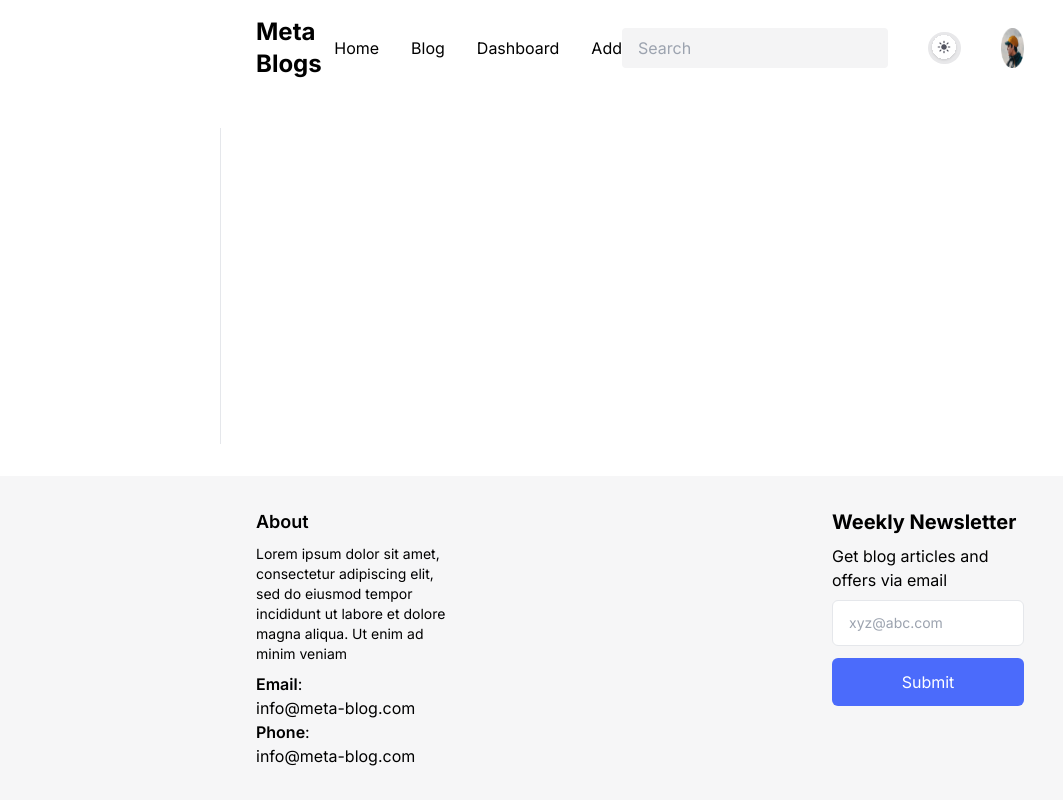
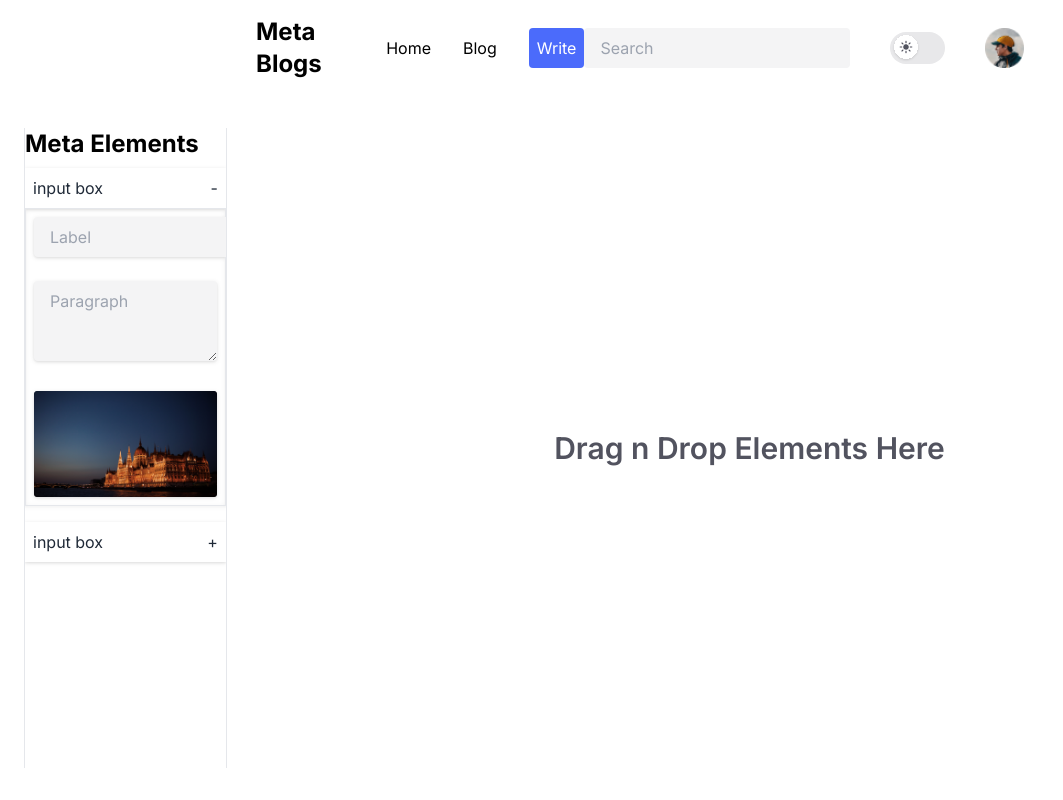
Before and after one commit to jeetshah47/meta-blogs, a Next.js app: page /blogs/new in a window 1280 px wide. Shown: the whole page, without its empty margins (0-1063 px from the left). Built offline with nearby package versions, Linux system fonts and the light colour scheme.

Commit message:
Push Drag n Drop

```diff
--- /dev/null
+++ b/app/blogs/components/elements/element-section.tsx
@@ -0,0 +1,57 @@
+import Accordion from "@/app/components/accordion/accordion";
+import React, { useState } from "react";
+
+const ElementSection = () => {
+  const [current, setCurrent] = useState(0);
+
+  return (
+    <div>
+      <Accordion
+        active={current === 0}
+        onClick={() => setCurrent(current === 0 ? -1 : 0)}
+        title="input box"
+      >
+        <input
+          placeholder="Label"
+          className="bg-primary dark:bg-dark-secondary outline-none py-2 px-4 rounded"
+          disabled
+        />
+        <div className="py-3" />
+        <textarea
+          placeholder="Paragraph"
+          className=" bg-primary dark:bg-dark-secondary outline-none py-2 px-4 rounded h-20 w-full"
+          disabled
+        ></textarea>
+        <div className="py-3" />
+
+        <picture>
+          <img alt="Image" src="/imgs/dummer.png" />
+        </picture>
+      </Accordion>
+      <Accordion
+        active={current === 1}
+        onClick={() => setCurrent(current === 1 ? -1 : 1)}
+        title="input box"
+      >
+        <input
+          placeholder="Label"
+          className=" bg-primary dark:bg-dark-secondary outline-none py-2 px-4 rounded"
+          disabled
+        />
+        <div className="py-3" />
+        <textarea
+          placeholder="Paragraph"
+          className=" bg-primary dark:bg-dark-secondary outline-none py-2 px-4 rounded h-20 w-full"
+          disabled
+        ></textarea>
+        <div className="py-3" />
+
+        <picture>
+          <img alt="Image" src="/imgs/dummer.png" />
+        </picture>
+      </Accordion>
+    </div>
+  );
+};
+
+export default ElementSection;
--- a/app/blogs/new/page.tsx
+++ b/app/blogs/new/page.tsx
@@ -1,13 +1,20 @@
 "use client";
-import Cover from "../components/cover/Cover";
-import TitleInput from "../components/Input/title-input";
+
+import ElementSection from "../components/elements/element-section";
 
 const NewBlog = () => {
   return (
-    <div className="flex gap-4 px-4 h-full">
-      <div className="border-r   w-1/5"></div>
-      <div className="w-full">
-        {/* <TitleInput /> */}
+    <div className="flex gap-4 h-full px-6">
+      <div className="border-r border-l w-1/5 flex-auto  flex flex-col relative">
+        <div className="relative flex-auto w-full">
+        <p className="font-bold text-2xl">Meta Elements</p>
+        <div className="overflow-auto h-full absolute w-full">
+          <ElementSection />
+        </div>
+        </div>
+      </div>
+      <div className="w-full flex flex-col items-center justify-center">
+        <p className="text-secondary font-semibold text-3xl">Drag n Drop Elements Here </p>
       </div>
     </div>
   );
--- /dev/null
+++ b/app/components/accordion/accordion.tsx
@@ -0,0 +1,36 @@
+import { useRef, useState } from "react";
+
+type AccordionProps = {
+  children: React.ReactNode;
+  title: string;
+  active: boolean;
+  onClick: () => void;
+};
+
+const Accordion = ({ title, children, active, onClick }: AccordionProps) => {
+  const contentRef = useRef(null);
+  return (
+    <div className="border-gray-200 py-2 drop-shadow">
+      <button
+        className="flex justify-between w-full p-2 text-left text-gray-800 bg-white 	 dark:bg-dark-secondary  focus:outline-none dark:text-dark-primary"
+        onClick={onClick}
+      >
+        <span>{title}</span>
+        <span>{active ? "-" : "+"}</span>
+      </button>
+      <div
+        ref={contentRef}
+        className={`transition-all duration-500 ease-in-out overflow-hidden ${
+          active ? "max-h-96 opacity-100" : "max-h-0 opacity-0"
+        }`}
+        style={{
+          maxHeight: active ? "400px" : "0px",
+        }}
+      >
+        {active && <div className="p-2 text-gray-700 border">{children}</div>}
+      </div>
+    </div>
+  );
+};
+
+export default Accordion;
--- a/app/components/common/nav/nav.tsx
+++ b/app/components/common/nav/nav.tsx
@@ -8,11 +8,10 @@ const NavBar = () => {
       <div>
         <p className="font-bold text-2xl">Meta Blogs</p>
       </div>
-      <div className="flex flex-1 justify-center gap-8">
+      <div className="flex flex-1 justify-center items-center gap-8">
         <Link href={"/"}>Home</Link>
         <Link href={"/blogs/1"}>Blog</Link>
-        <Link href={"/dashboard"}>Dashboard</Link>
-        <Link href={"/blogs/new"}>Add</Link>
+        <Link href={"/blogs/new"} className="rounded bg-blue text-white p-2">Write</Link>
       </div>
       <div className="flex items-center gap-10">
         <input
--- a/app/globals.css
+++ b/app/globals.css
@@ -8,8 +8,8 @@
   --background-end-rgb: 255, 255, 255;
 }
 
-
-body, html {
+body,
+html {
   height: 100%;
 }
 
@@ -30,3 +30,16 @@ body {
     display: block;
   }
 }
+
+::-webkit-scrollbar {
+  width: 0.5rem;
+}
+
+::-webkit-scrollbar-track {
+  background-color: silver;
+}
+
+::-webkit-scrollbar-thumb {
+  border-radius: 0.8rem;
+  background-color: #9098c6;
+}
--- a/app/layout.tsx
+++ b/app/layout.tsx
@@ -26,7 +26,7 @@ export default function RootLayout({
         </div>
         <div className="flex-auto py-8 w-full">{children}</div>
         <div className="flex-initial w-full flex justify-center  bg-white-footer dark:bg-black-footer">
-          <Footer />
+          {/* <Footer /> */}
         </div>
       </body>
     </html>
```
